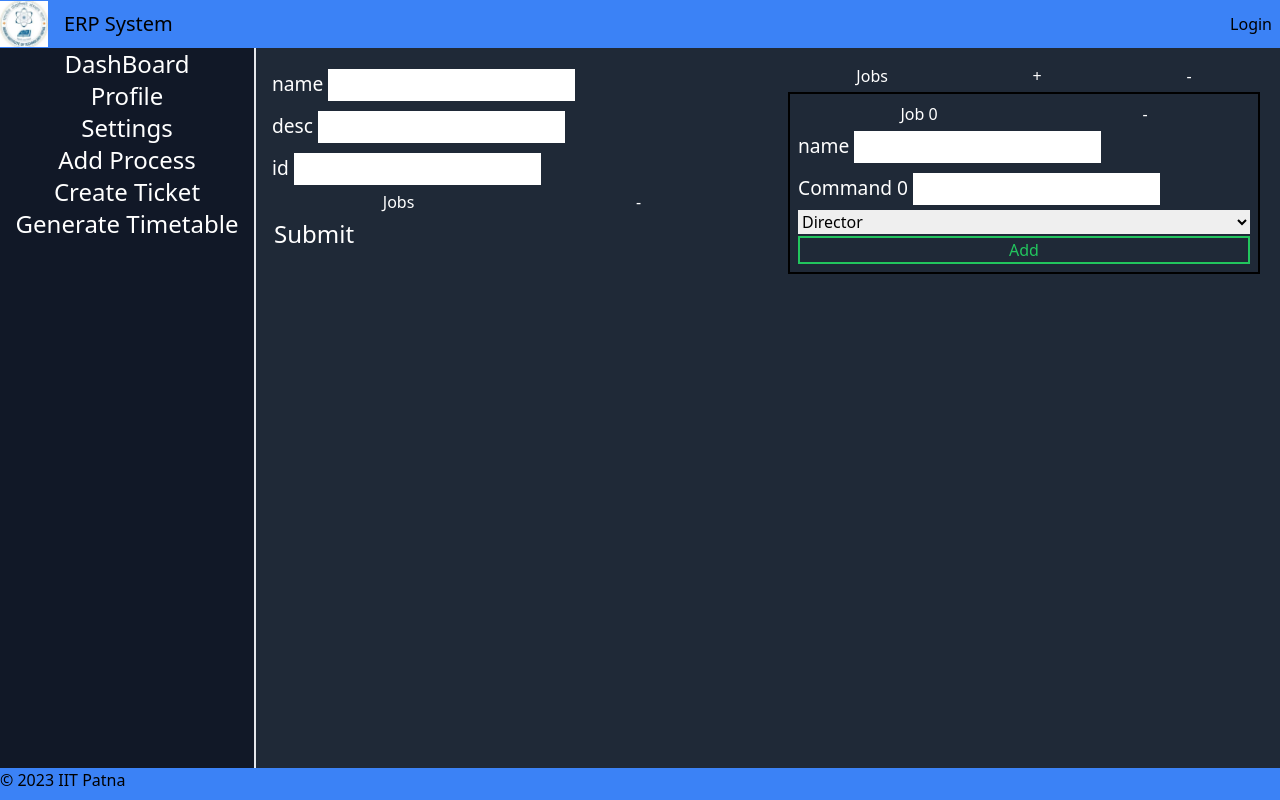
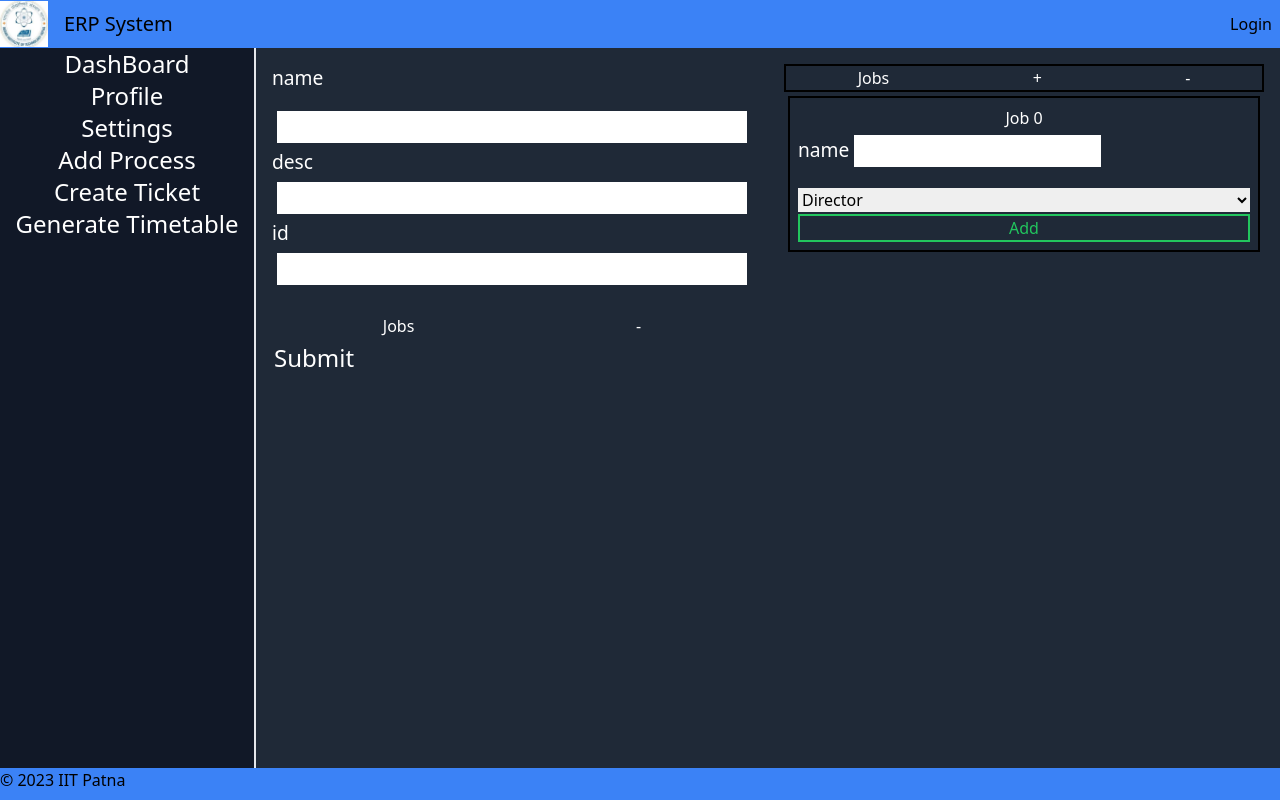
Before and after one commit to rheasan/erp_system, a Next.js app in the folder frontend/: page / in a window 1280 px wide. Both pictures are taken after a click on the button "Add Process". Built offline with nearby package versions, Linux system fonts and the light colour scheme.

Commit message:
updated AddProcess

```diff
--- a/frontend/src/app/page.tsx
+++ b/frontend/src/app/page.tsx
@@ -18,7 +18,7 @@ export default function Home() {
 	const [currentState, setCurrentState] = useState(current_component.Home);
 
 	return (
-		<main className="flex min-h-screen flex-col h-full w-full m-0">
+		<main className="flex h-screen flex-col w-full m-0">
 			<TopNavigation />
 			<div className="h-4/5 flex flex-row grow w-full">
 				<Sidebar change_state={setCurrentState} states={current_component} />
--- a/frontend/src/components/AddProcess.tsx
+++ b/frontend/src/components/AddProcess.tsx
@@ -1,5 +1,6 @@
 "use client";
 import { FormEvent, useState } from "react";
+import JobComponent from "./JobComponent";
 
 type Job = {
 	name: string;
@@ -13,6 +14,7 @@ type Process = {
 };
 const AddProcess = () => {
 	const [jobs, setJobs] = useState<Job[]>([{ name: "", commands: [""] }]);
+	const [jobCount, setJobCount] = useState(1);
 	const [selectedJobs, setSelectedJobs] = useState<Job[]>([]);
 	const handleSubmit = (e: FormEvent<HTMLFormElement>) => {
 		e.preventDefault();
@@ -41,20 +43,19 @@ const AddProcess = () => {
 		console.log(data);
 		console.log(parsed_data);
 	};
-	const addCommandToJob = () => {};
 
 	return (
-		<div className="flex flex-row h-full w-full">
-			<div className="p-4 bg-gray-800 text-white w-1/2 overflow-y-scroll overscroll-none">
+		<div className="flex flex-row max-h-full h-full w-full">
+			<div className="p-4 bg-gray-800 text-white w-1/2 overflow-y-auto max-h-full">
 				<form onSubmit={handleSubmit}>
+					<div className="grid grid-rows-2">
 						<label htmlFor="name">name</label>
 						<input type="text" name="name" />
-					<br />
 						<label htmlFor="desc">desc</label>
 						<input type="text" name="desc" />
-					<br />
 						<label htmlFor="id">id</label>
 						<input type="text" name="id" />
+					</div>
 					<br />
 					<div className="flex flex-row justify-around">
 						<p>Jobs</p>
@@ -79,29 +80,9 @@ const AddProcess = () => {
 								>
 									<div className="flex flex-row justify-around">
 										<p>Job {i}</p>
-										<button
-											onClick={() => {
-												const new_jobs = [...selectedJobs];
-												new_jobs[i].commands.push("");
-												setSelectedJobs(new_jobs);
-											}}
-										>
-											Add Process
-										</button>
-										<button
-											onClick={() => {
-												if (selectedJobs[i].commands.length > 0) {
-													const new_jobs = [...selectedJobs];
-													new_jobs[i].commands.pop();
-													setSelectedJobs(new_jobs);
-												}
-											}}
-										>
-											Remove Process
-										</button>
 									</div>
 									<label htmlFor={`job${i}`}>name</label>
-									<input type="text" name={`job${i}`} />
+									<input type="text" name={`job${i}`} defaultValue={e.name} disabled/>
 									{e.commands.map((command, i2) => {
 										return (
 											<div key={`${i}_${i2}`}>
@@ -112,6 +93,7 @@ const AddProcess = () => {
 													type="text"
 													name={`job${i}_command${i2}`}
 													defaultValue={command}
+													disabled
 												/>
 											</div>
 										);
@@ -123,91 +105,31 @@ const AddProcess = () => {
 					<button type="submit">Submit</button>
 				</form>
 			</div>
-			<div className="p-4 bg-gray-800 text-white overflow-y-scroll overscroll-none w-1/2">
-				<div className="flex flex-row justify-around">
+			<div className="p-4 bg-gray-800 text-white w-1/2 ">
+				<div className="flex flex-row justify-around border-black border-2">
 					<p>Jobs</p>
 					<div
 						onClick={() => {
-							setJobs([...jobs, { name: "", commands: [""] } as Job]);
+							const l=jobCount;
+							setJobCount(l+1);
 						}}
 					>
 						+
 					</div>
 					<div
 						onClick={() => {
-							if (jobs.length > 0) {
-								const new_jobs = [...jobs];
-								new_jobs.pop();
-								setJobs(new_jobs);
+							if (jobCount > 0) {
+								const l=jobCount;
+								setJobCount(l-1);
 							}
 						}}
 					>
 						-
 					</div>
 				</div>
-				<div>
-					{jobs.map((e, i) => {
-						return (
-							<div
-								key={i}
-								className="flex flex-col gap-0.5 border-black border-2 m-1 p-2"
-							>
-								<div>
-									<div className="flex flex-row justify-around">
-										<p>Job {i}</p>
-										{/* <button
-											onClick={() => {
-												const new_jobs = [...jobs];
-												new_jobs[i].commands.push("");
-												setJobs(new_jobs);
-											}}
-										>
-											+
-										</button> */}
-										<button
-											onClick={() => {
-												if (jobs[i].commands.length > 0) {
-													const new_jobs = [...jobs];
-													new_jobs[i].commands.pop();
-													setJobs(new_jobs);
-												}
-											}}
-										>
-											-
-										</button>
-									</div>
-									<label htmlFor={`job${i}`}>name</label>
-									<input type="text" name={`job${i}`} />
-									{e.commands.map((command, i2) => {
-										return (
-											<div key={`${i}_${i2}`}>
-												<label htmlFor={`job${i}_command${i2}`}>
-													Command {i2}
-												</label>
-												<input
-													type="text"
-													name={`job${i}_command${i2}`}
-													defaultValue={command}
-												/>
-											</div>
-										);
-									})}
-									<select
-										id="Permissions"
-										className="text-black w-full"
-										onChange={(e) => {}}
-									>
-										<option value="Director">Director</option>
-										<option value="Adean">Adean</option>
-										<option value="HOD">HOD</option>
-										<option value="Admin">Admin</option>
-									</select>
-								</div>
-								<button className="text-green-500 border-solid border-2 border-green-500 hover:text-white hover:bg-green-500">
-									Add
-								</button>
-							</div>
-						);
+				<div className="max-h-full overflow-y-auto">
+					{Array(jobCount).fill(0).map((_, i) => {
+						return (<JobComponent key={i} index={i} selectedJobs={selectedJobs} setSelectedJobs={setSelectedJobs}/>);
 					})}
 				</div>
 			</div>
--- /dev/null
+++ b/frontend/src/components/JobComponent.tsx
@@ -0,0 +1,87 @@
+import React, { SetStateAction, useEffect, useState } from 'react'
+
+type Job = {
+	name: string;
+	commands: string[];
+};
+const JobComponent = (props: {index: number, selectedJobs: Job[], setSelectedJobs: React.Dispatch<SetStateAction<Job[]>>}) => {
+    const {index : i, selectedJobs : selectedJobs, setSelectedJobs : setSelectedJobs} = props;
+    // const i = props.i;
+    // const job=props.job;
+    // const jobs = props.jobs;
+    // const setJobs = props.setJobs;
+    const [job, setJob] = useState<Job>({name: "", commands: []});
+    useEffect(() => {
+        console.log("from useeffect");
+        console.log(job);
+    }, [job])
+    const commandList = ["Director", "Adean", "HOD", "Admin"]
+    return (
+        <div
+            key={i}
+            className="flex flex-col gap-0.5 border-black border-2 m-1 p-2"
+        >
+            <div>
+                <div className="flex flex-row justify-around">
+                    Job {i}
+                </div>
+                <label htmlFor={`job${i}`}>name</label>
+                <input type="text" name={`job${i}`} onChange={(e)=>{
+                    const newJob = structuredClone(job);
+                    newJob.name = e.target.value;
+                    console.log(newJob);
+                    setJob(newJob);
+                }} />
+                <div className='flex flex-col flex-wrap py-2'>
+                    {job && job.commands?.map((command, i2) => {
+                        return (
+                            <div key={`${i}_${i2}`} className='mx-1 flex flex-row justify-between'>
+                                <div>
+                                    {command}
+                                </div>
+                                <button onClick={()=>{
+                                    if (job.commands.length > 0) {
+                                        const new_jobs = structuredClone(job);
+                                        new_jobs.commands.splice(i2,1);
+                                        setJob(new_jobs);
+                                    }
+                                }}>
+                                    -
+                                </button>
+                            </div>
+                        );
+                    })}
+                </div>
+                <select
+                    id="Permissions"
+                    className="text-black w-full"
+                    onChange={(e) => {
+                        const new_jobs=structuredClone(job);
+                        new_jobs.commands.push(e.target.value);
+                        setJob(new_jobs);
+                        console.log(job);
+                    }}
+                >
+                    {commandList.map((command,i)=>{
+                        return (
+                            <option key={i}>
+                                {command}
+                            </option>
+                        );
+                    })}
+                </select>
+            </div>
+            <button className="text-green-500 border-solid border-2 border-green-500 hover:text-white hover:bg-green-500" onClick={
+                ()=>{
+                    const newJobs=[...selectedJobs];
+                    newJobs.push(job);
+                    setSelectedJobs(newJobs);
+                }
+            }>
+                Add
+            </button>
+        </div>
+    );
+}
+
+export default JobComponent;
```
Lines whose indentation alone changed are shown as unchanged.
